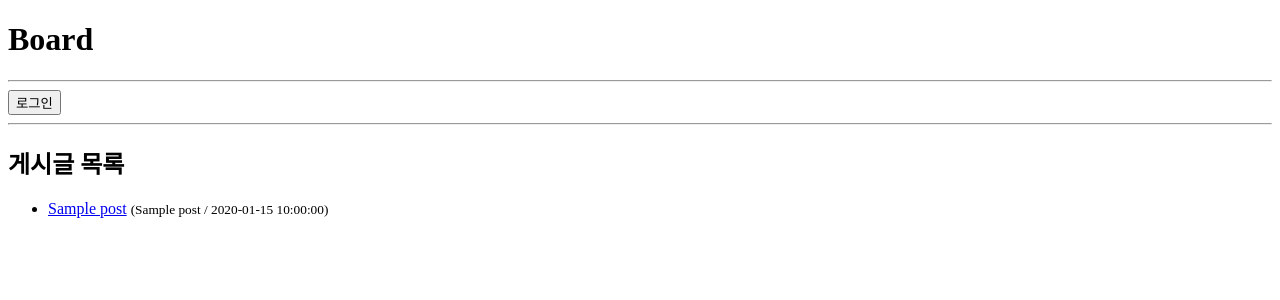
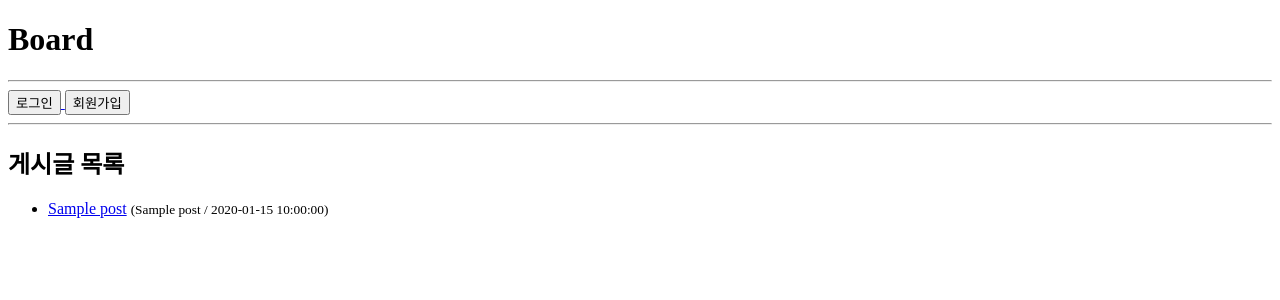
Before and after one commit to Trillion-Impulse/practice_Board, a Flask app: template templates/main.html in a window 1280 px wide. Shown: the top 300 px of the page. Run offline with Flask 3, Linux system fonts and the light colour scheme; the template is opened without the code that fills it: most values are stand-ins (such as "Sample title", 1, 10 or a date in 2020); some libraries are stand-ins or nearby versions.

Commit message:
feat(main.html): 로그인 상태에 따른 버튼 표시 기능 수정 및 추가
- 비로그인 경우
    - 회원가입 버튼 표시
- 로그인한 경우
    - 게시글 작성 a 태그의 href 속성 수정

```diff
--- a/templates/main.html
+++ b/templates/main.html
@@ -21,12 +21,15 @@
             <form action="{{url_for('logout')}}" method="post" style="display: inline;">
                 <button type="submit">로그아웃</button>
             </form>
-            <a href="{{url_for('write')}}">
+            <a href="{{url_for('write_post')}}">
                 <button>게시글 작성</button>
             </a>
         {% else %}
-            <a href="{{url_for('login')}}">
+            <a href="{{url_for('login')}}" style="display: inline;">
                 <button>로그인</button>
+            </a>
+            <a href="{{url_for('register_user')}}" style="display: inline;">
+                <button>회원가입</button>
             </a>
         {% endif %}
 
```
